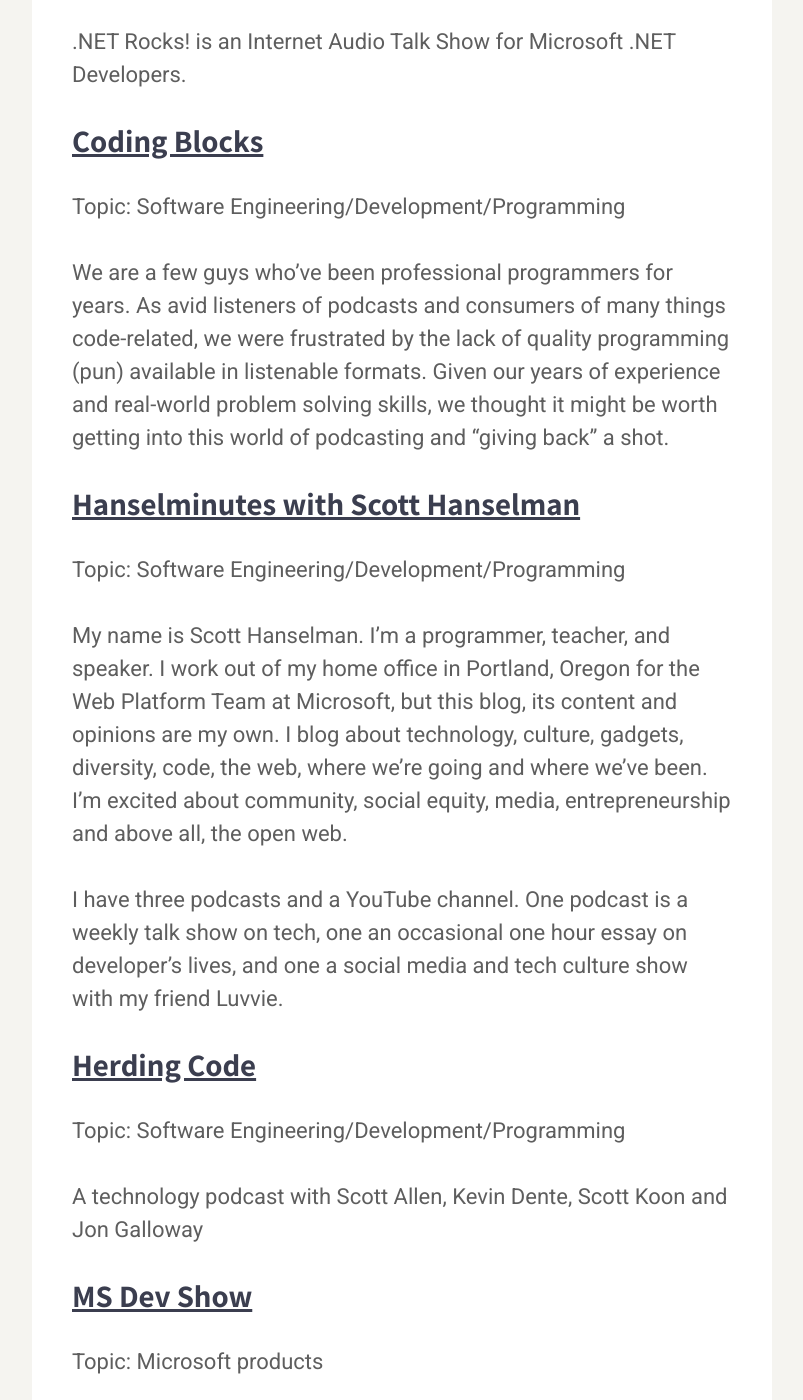
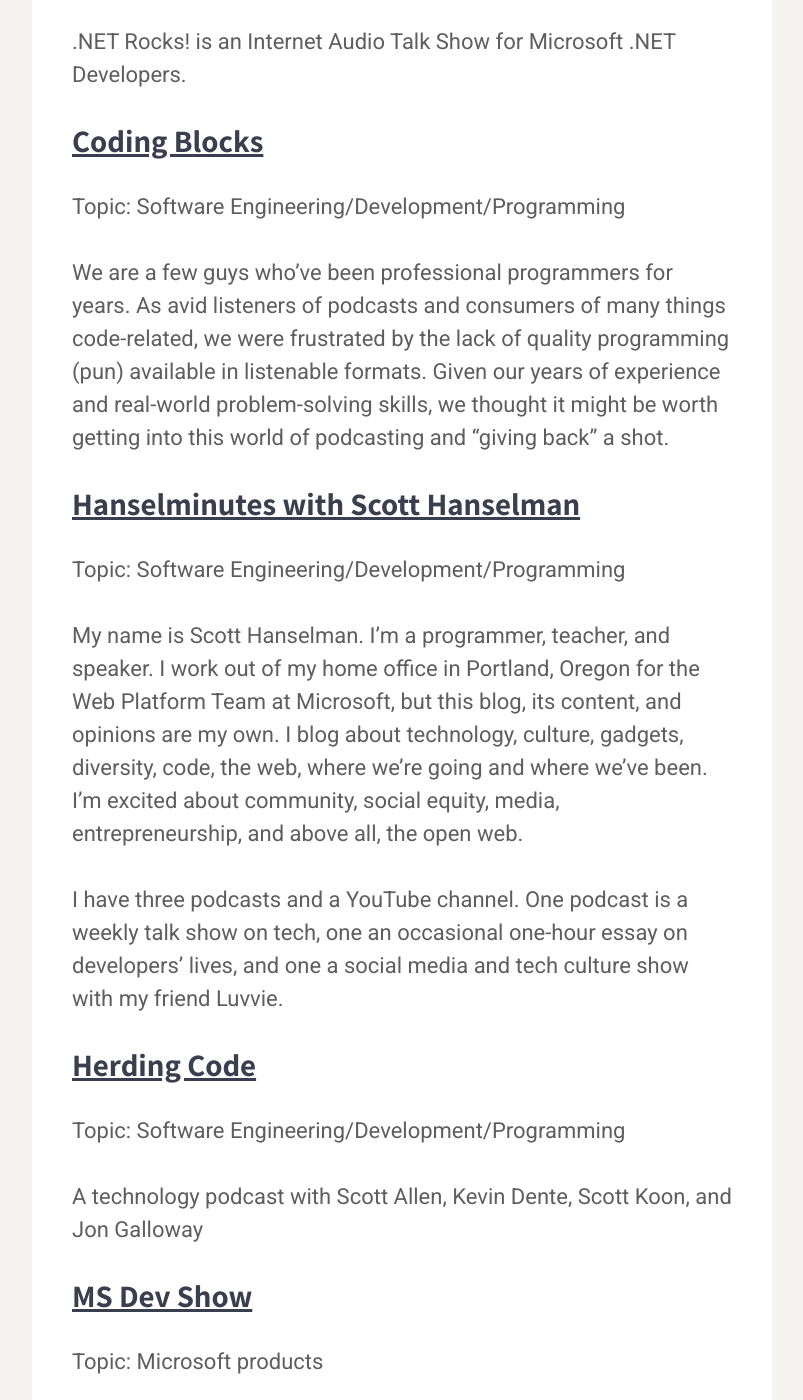
Before and after one commit to karllhughes/learn, a Jekyll site: the page built from _posts/2022-02-12-the-ultimate-list-of-developer-podcasts.md, in a window 1280 px wide and 1400 px high, scrolled down 16901 px. Shown: the whole window, without its empty margins (238-1041 px from the left). Built offline with Jekyll 4.4.1, drawn with Linux system fonts in a browser that asks for light colours; a script that is not in the unit is left out; some of the changed text lies outside the part shown.

Commit message:
Update Posts “2022-02-12-the-ultimate-list-of-developer-podcasts”

```diff
--- a/_posts/2022-02-12-the-ultimate-list-of-developer-podcasts.md
+++ b/_posts/2022-02-12-the-ultimate-list-of-developer-podcasts.md
@@ -314,21 +314,21 @@
 
 Topic: Software Engineering/Development/Programming
 
-We are a few guys who’ve been professional programmers for years.  As avid listeners of podcasts and consumers of many things code-related, we were frustrated by the lack of quality programming (pun) available in listenable formats.  Given our years of experience and real-world problem solving skills, we thought it might be worth getting into this world of podcasting and “giving back” a shot.
+We are a few guys who’ve been professional programmers for years.  As avid listeners of podcasts and consumers of many things code-related, we were frustrated by the lack of quality programming (pun) available in listenable formats.  Given our years of experience and real-world problem-solving skills, we thought it might be worth getting into this world of podcasting and “giving back” a shot.
 
 ### [Hanselminutes with Scott Hanselman](http://hanselminutes.com/)
 
 Topic: Software Engineering/Development/Programming
 
-My name is Scott Hanselman. I'm a programmer, teacher, and speaker. I work out of my home office in Portland, Oregon for the Web Platform Team at Microsoft, but this blog, its content and opinions are my own. I blog about technology, culture, gadgets, diversity, code, the web, where we're going and where we've been. I'm excited about community, social equity, media, entrepreneurship and above all, the open web.
+My name is Scott Hanselman. I'm a programmer, teacher, and speaker. I work out of my home office in Portland, Oregon for the Web Platform Team at Microsoft, but this blog, its content, and opinions are my own. I blog about technology, culture, gadgets, diversity, code, the web, where we're going and where we've been. I'm excited about community, social equity, media, entrepreneurship, and above all, the open web.
 
-I have three podcasts and a YouTube channel. One podcast is a weekly talk show on tech, one an occasional one hour essay on developer's lives, and one a social media and tech culture show with my friend Luvvie.
+I have three podcasts and a YouTube channel. One podcast is a weekly talk show on tech, one an occasional one-hour essay on developers' lives, and one a social media and tech culture show with my friend Luvvie.
 
 ### [Herding Code](http://herdingcode.com/)
 
 Topic: Software Engineering/Development/Programming
 
-A technology podcast with Scott Allen, Kevin Dente, Scott Koon and Jon Galloway
+A technology podcast with Scott Allen, Kevin Dente, Scott Koon, and Jon Galloway
 
 ### [MS Dev Show](http://msdevshow.com/)
 
@@ -364,7 +364,7 @@
 
 Topic: Apple
 
-A podcast about indie software development for the Mac, iOS and other Apple technologies.
+A podcast about indie software development for the Mac, iOS, and other Apple technologies.
 
 ### [The iPhreaks Show](https://devchat.tv/iphreaks)
 
@@ -578,9 +578,8 @@
 
 News and interviews about the latest happenings in the PHP and Web development world. Hosted by Manuel Lemos of the PHPClasses.org site and other guest hosts. It is recorded in MP3 format at least once a month in the beginning of each month.
 
-### [Java Off-Heap
+### [Java Off-Heap](https://www.javaoffheap.com/)
 
-](http://www.javaoffheap.com/)
 Topic: Java
 
 Welcome to the Best Java News podcast! The podcast started when four friends always got together and start discussing the current Java News and Technologies. Since each of us had such a different perspective on the Java Ecosystem (Freddy is a Performance nut, Bob is a Consultant, Michael runs Spring Batch and Josh works with Java Enterprise) we got into pretty interesting (and sometimes controversial) discussions. Figuring out that we could have fun while discovering the news we decided to turn on the mics and record.
```
